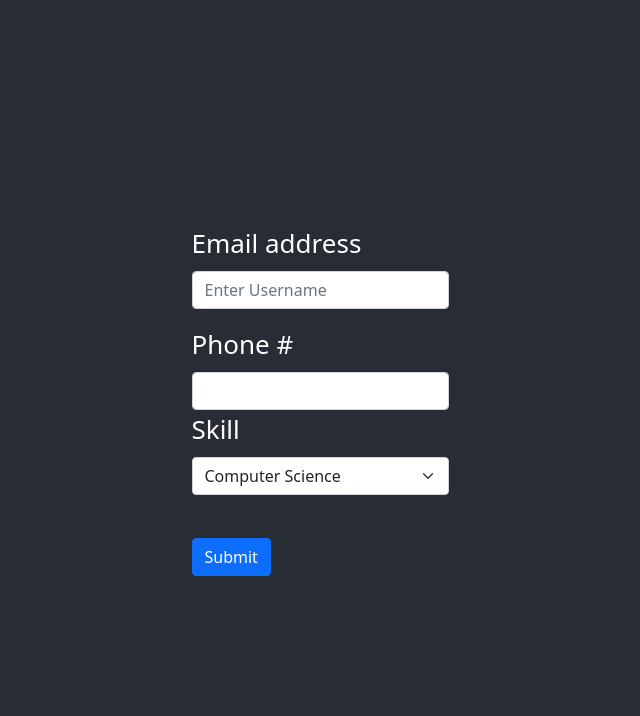
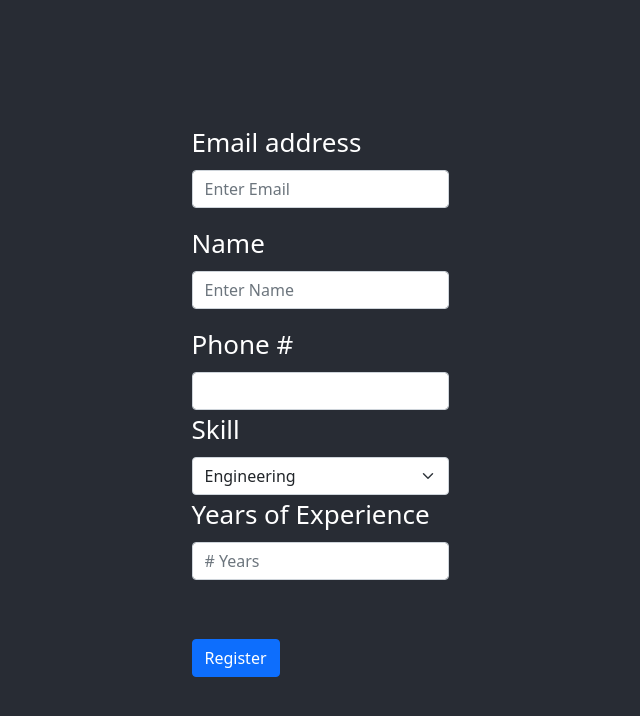
Before and after one commit to brendanjlee/cs348project, a React (Create React App) app in the folder frontend/: page /CreateAcc in a window 1280 px wide. Shown: the top 716 px of the page, without its empty margins (320-960 px from the left). Built offline with nearby package versions, Linux system fonts and the light colour scheme.

Commit message:
Create Account ready for Axios post

```diff
--- a/frontend/src/Components/CreateAcc.js
+++ b/frontend/src/Components/CreateAcc.js
@@ -1,38 +1,141 @@
-import React, { Component } from 'react';
+import React, { useState } from 'react';
+import { useNavigate } from 'react-router';
 import Button from 'react-bootstrap/Button';
 import Form from 'react-bootstrap/Form';
 import './home.css';
 
-class createAcc extends Component {
-    render() {
+
+const CreateAcc = () => {
+
+    const [email, setEmail] = useState("")
+    const [name, setName] = useState("")
+    const [phone, setPhone] = useState("")
+    const [skillId, setSkillId] = useState("")
+    const [exper, setExper] = useState(0)
+    let navigate = useNavigate()
+
+
+    const handleSkillId = (e) => {
+        switch(e.target.value) {
+            case 'Engineering':
+                setSkillId(1)
+                break;
+            case 'Math':
+                setSkillId(2)
+                break;
+            case 'Programming':
+                setSkillId(3)
+                break;
+            case 'Accounting':
+                setSkillId(4)
+                break;
+            case 'HR':
+                setSkillId(5)
+                break;
+            case 'Management':
+                setSkillId(6)
+                break;
+            case 'Marketing':
+                setSkillId(7)
+                break;
+            case 'Writing':
+                setSkillId(8)
+                break;
+            case 'Counseling':
+                setSkillId(9)
+                break;
+            case 'Medicine':
+                setSkillId(10)
+                break;
+            case 'Caretaking':
+                setSkillId(11)
+                break;
+            case 'Mechanic':
+                setSkillId(12)
+                break;
+            case 'Electrical':
+                setSkillId(13)
+                break;
+            case 'Plumbing':
+                setSkillId(14)
+                break;
+            case 'Labor':
+                setSkillId(15)
+                break;
+            case 'Driving':
+                setSkillId(16)
+                break;
+            case 'Law':
+                setSkillId(17)
+                break;
+            case 'Executive':
+                setSkillId(18)
+                break;
+            default:
+                break;
+        }
+    }
+    const handleSumbit = () => {
+        console.log(email)
+        console.log(name)
+        console.log(phone)
+        console.log(skillId)
+        console.log(exper)
+
+        //TODO: *Add Axios post call to add user to database*
+
+        navigate("/Home")
+    }
+
     return (
         <div className="formContainer">
             <Form>
-                <Form.Group className="mb-3" controlId="formBasicEmail">
+                <Form.Group className="mb-3" controlId="formBasicEmail" onChange={(event) => setEmail(event.target.value)}>
                     <Form.Label>Email address</Form.Label>
-                    <Form.Control type="email" placeholder="Enter Username" />
+                    <Form.Control type="email" placeholder="Enter Email" />
                 </Form.Group>
-                <Form.Group>
+                <Form.Group className="mb-3" controlId="formBasicEmail" onChange={(event) => setName(event.target.value)}>
+                    <Form.Label>Name</Form.Label>
+                    <Form.Control type="name" placeholder="Enter Name" />
+                </Form.Group>
+                <Form.Group onChange={(event) => setPhone(event.target.value)}>
                     <Form.Label>Phone #</Form.Label>
                     <Form.Control typer="tel" data-format="+1 (ddd)-(dddd)-(ddd)"/>
                 </Form.Group>
-                <Form.Group>
+                <Form.Group onChange={handleSkillId}>
                     <Form.Label>Skill</Form.Label>
                     <Form.Select>
-                        <option>Computer Science</option>
-                        <option>Finance</option>
                         <option>Engineering</option>
-                        <option>Biology</option>
-                        <option>Other</option>
+                        <option>Math</option>
+                        <option>Programming</option>
+                        <option>Accounting</option>
+                        <option>HR</option>
+                        <option>Management</option>
+                        <option>Marketing</option>
+                        <option>Writing</option>
+                        <option>Counseling</option>
+                        <option>Medicine</option>
+                        <option>Caretaking</option>
+                        <option>Mechanic</option>
+                        <option>Electrical</option>
+                        <option>Plumbing</option>
+                        <option>Labor</option>
+                        <option>Driving</option>
+                        <option>Law</option>
+                        <option>Executive</option>
                     </Form.Select>
                 </Form.Group>
+                <Form.Group className="mb-3" controlId="formBasicEmail" onChange={(event) => setExper(event.target.value)}>
+                    <Form.Label>Years of Experience</Form.Label>
+                    <Form.Control type="number" placeholder="# Years" />
+                </Form.Group>
                 <br/>
-                <Button variant="primary" type="submit">
-                    Submit
+                <Button variant="primary" type="submit" onClick={handleSumbit}>
+                    Register
                 </Button>
             </Form>
         </div>
-    );}
-};
+    )
+}
 
-export default createAcc;
+export default CreateAcc;
```
